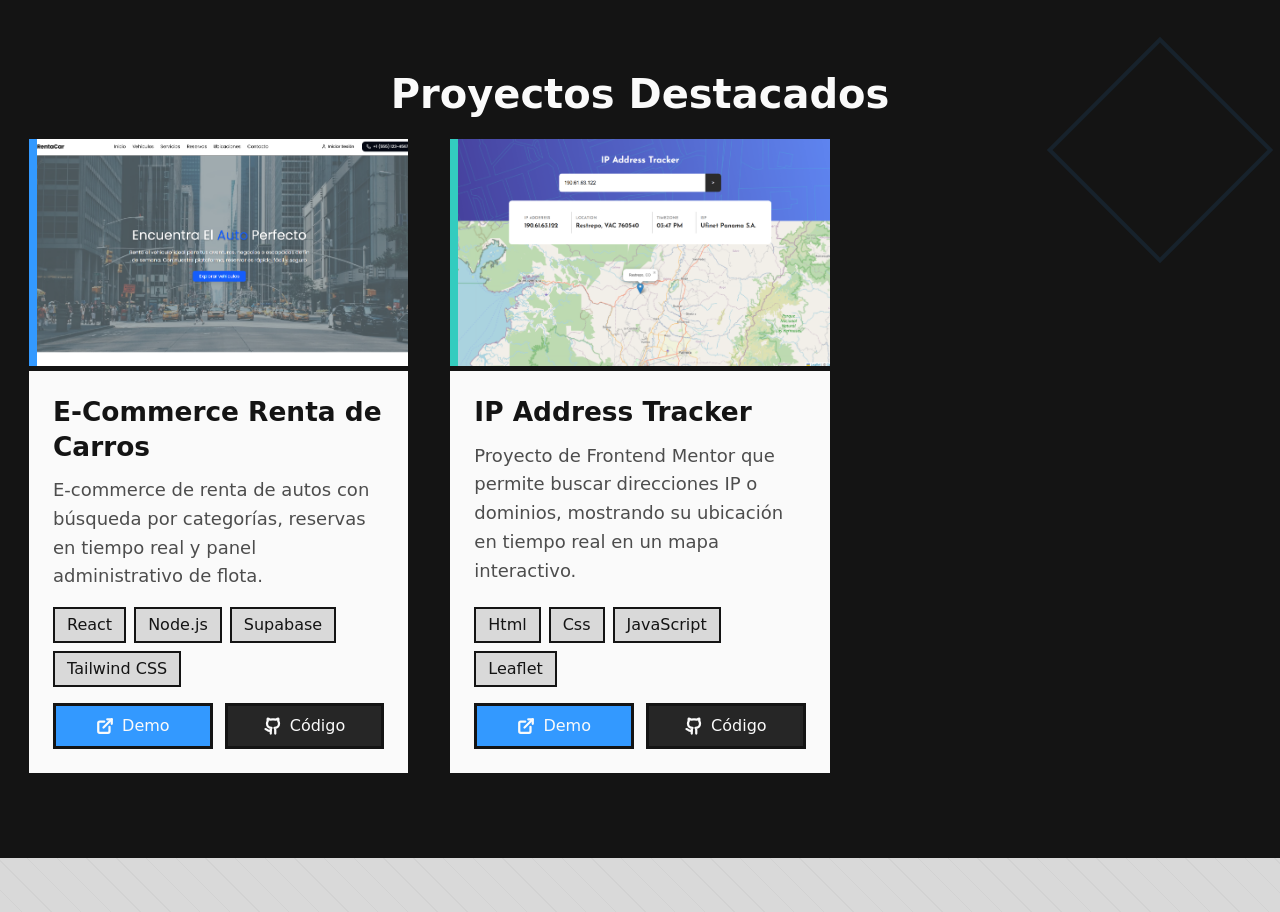
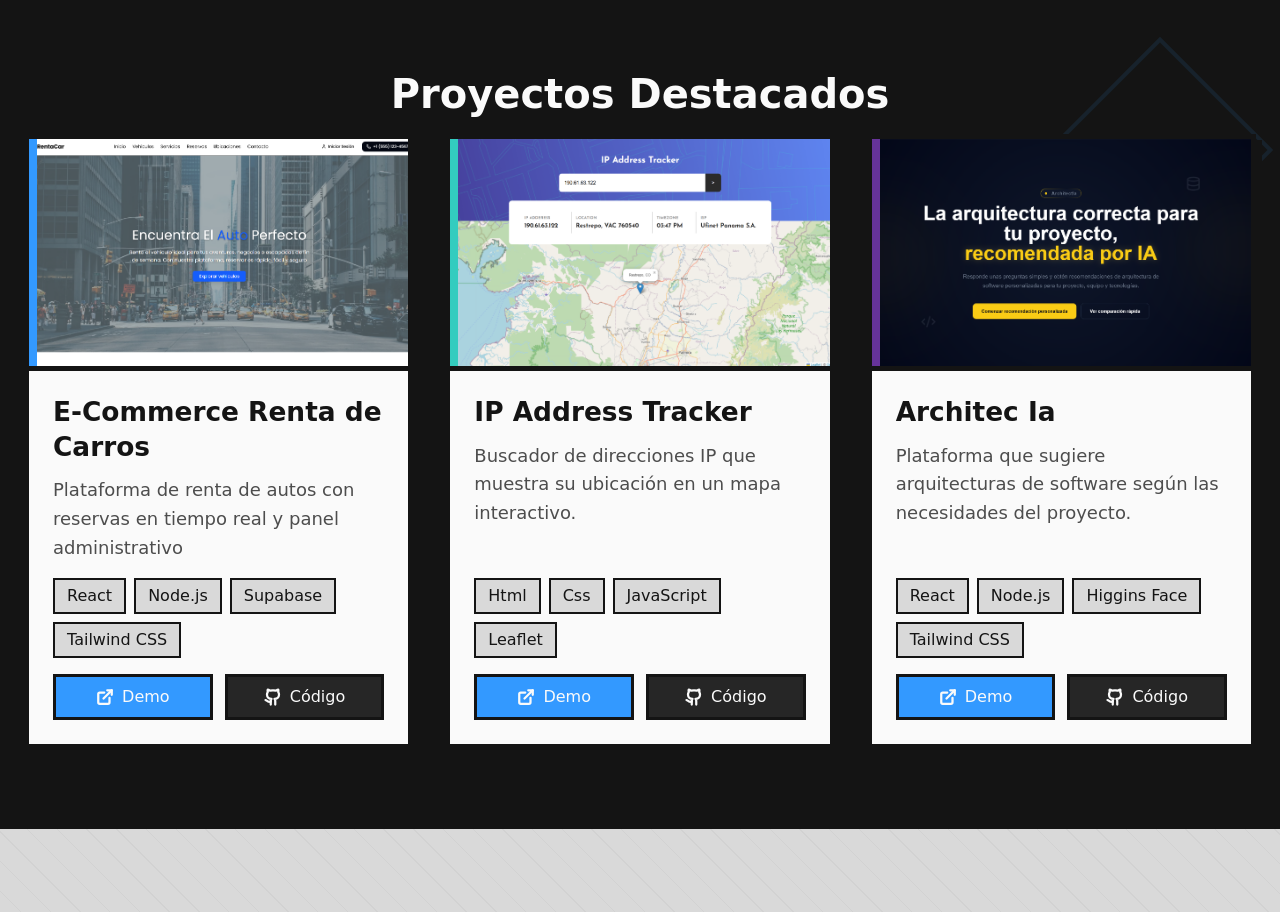
Before and after one commit to juanestebanH/portafolio-juan-hoyos, a React (Vite) app: page / in a window 1280 px wide. Shown: the part 2440-3352 px from the top of the page. Built offline with nearby package versions, Linux system fonts and the light colour scheme.

Commit message:
1 proyecto subido

```diff
--- a/src/components/Proyectos.jsx
+++ b/src/components/Proyectos.jsx
@@ -1,15 +1,16 @@
 import { motion } from 'framer-motion';
-import { div, h1, i } from 'framer-motion/client';
+import { div, h1, i, title } from 'framer-motion/client';
 import { ExternalLink, Github } from 'lucide-react';
 import ecommercerenta from '../assets/ecommercerenta.png';
 import webip from '../assets/webip.png';
+import architec from '../assets/architec.png';
 
 function Proyectos() {
   const projects = [
     {
       title: 'E-Commerce Renta de Carros',
       description:
-        'E-commerce de renta de autos con búsqueda por categorías, reservas en tiempo real y panel administrativo de flota.',
+        'Plataforma de renta de autos con reservas en tiempo real y panel administrativo',
       image: ecommercerenta,
       tags: ['React', 'Node.js', 'Supabase', 'Tailwind CSS'],
       color: 'hsl(var(--primary))',
@@ -20,12 +21,22 @@ function Proyectos() {
     {
       title: 'IP Address Tracker',
       description:
-        'Proyecto de Frontend Mentor que permite buscar direcciones IP o dominios, mostrando su ubicación en tiempo real en un mapa interactivo.',
+        'Buscador de direcciones IP que muestra su ubicación en un mapa interactivo.',
       image: webip,
       tags: ['Html', 'Css', 'JavaScript', 'Leaflet'],
       color: 'hsl(var(--cn-turquoise))',
       demo: 'https://ip-ubicacion-uy7f.onrender.com/',
       code: 'https://github.com/juanestebanH/ip_ubicacion',
+    },
+    {
+      title: 'Architec Ia',
+      description:
+        'Plataforma que sugiere arquitecturas de software según las necesidades del proyecto.',
+      image: architec,
+      tags: ['React', 'Node.js', 'Higgins Face', 'Tailwind CSS'],
+      color: 'hsl(var(--cn-deep-purple))',
+      demo: 'https://architec-ia-1.onrender.com/',
+      code: 'https://github.com/juanestebanH/Architec-ia',
     },
   ];
   return (
```
Also changed, not shown: src/assets/architec.png (added).
